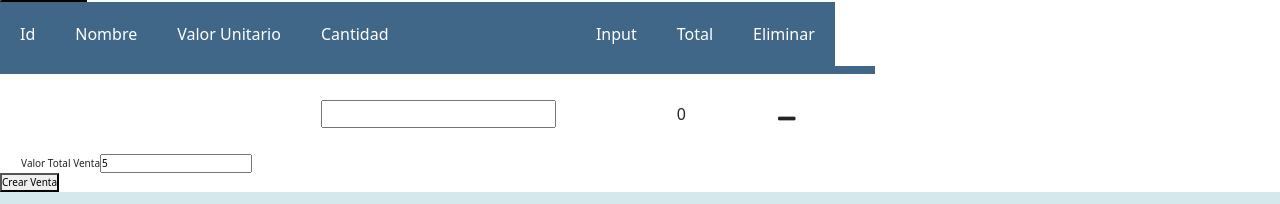
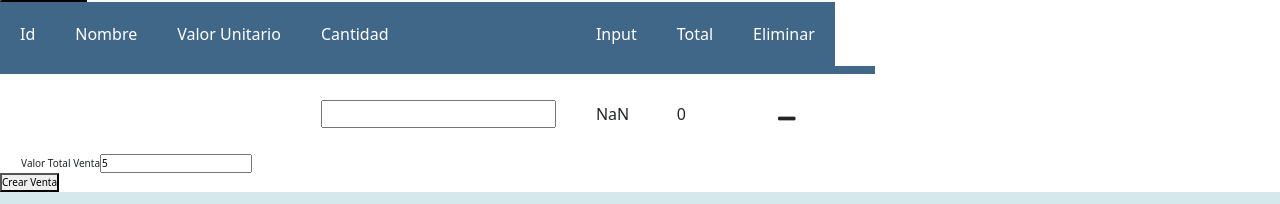
Before and after one commit to yipson/Code-Mug, a React (Create React App) app: page /nuevaVenta in a window 1280 px wide. Both pictures are taken after typing "2020-01-15", "Sample", "Sample", "5" into the empty fields and a click on the button "Agregar Producto". Shown: the part 243-447 px from the top of the page. Built offline with nearby package versions, Linux system fonts and the light colour scheme; no server answers.

Commit message:
cambios antes del deploy

```diff
--- a/src/pages/LIstadoVentas.jsx
+++ b/src/pages/LIstadoVentas.jsx
@@ -116,6 +116,7 @@ const ListadoVentas = () => {
     };
     fetchData();
   }, [modalEditar]);
+
   const totalventa = (dato) => {
     let total = 0;
     dato.forEach((element) => {
--- a/src/pages/NuevaVenta.jsx
+++ b/src/pages/NuevaVenta.jsx
@@ -195,6 +195,8 @@ const TablaProductos = ({ productos, setproductos, setproductosTabla }) => {
     );
   };
 
+let total = 0;
+
   return (
     <div>
       <div>
@@ -282,14 +284,13 @@ const FilaProducto = ({ veh, index, eliminarProducto, modificarProducto }) => {
                   ...producto,
                   cantidad: e.target.value === "" ? "0" : e.target.value,
                   total:
-                    parseFloat(producto.precio) *
-                    parseFloat(e.target.value === "" ? "0" : e.target.value),
+                    parseFloat(producto.precio) * parseFloat(e.target.value === "" ? "0" : e.target.value),
                 });
               }}
             />
           </label>
         </td>
-        <td>{producto.valor}</td>
+        <td>{(producto.valor += producto.total)}</td>
         <td>{parseFloat(producto.total ?? 0)}</td>
         <td>
           <i
```
